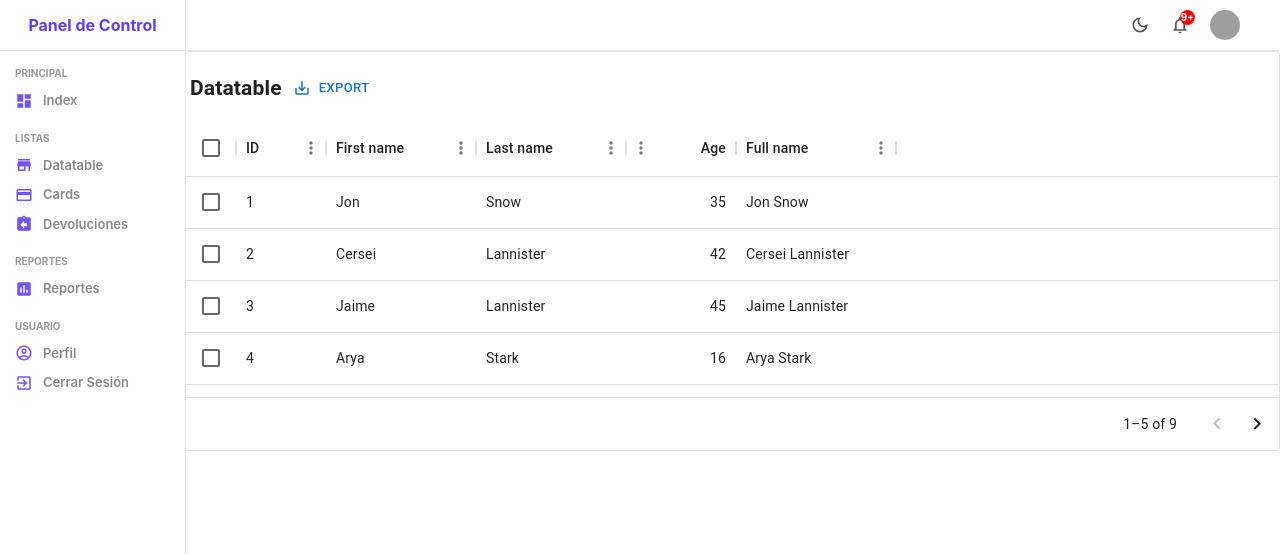
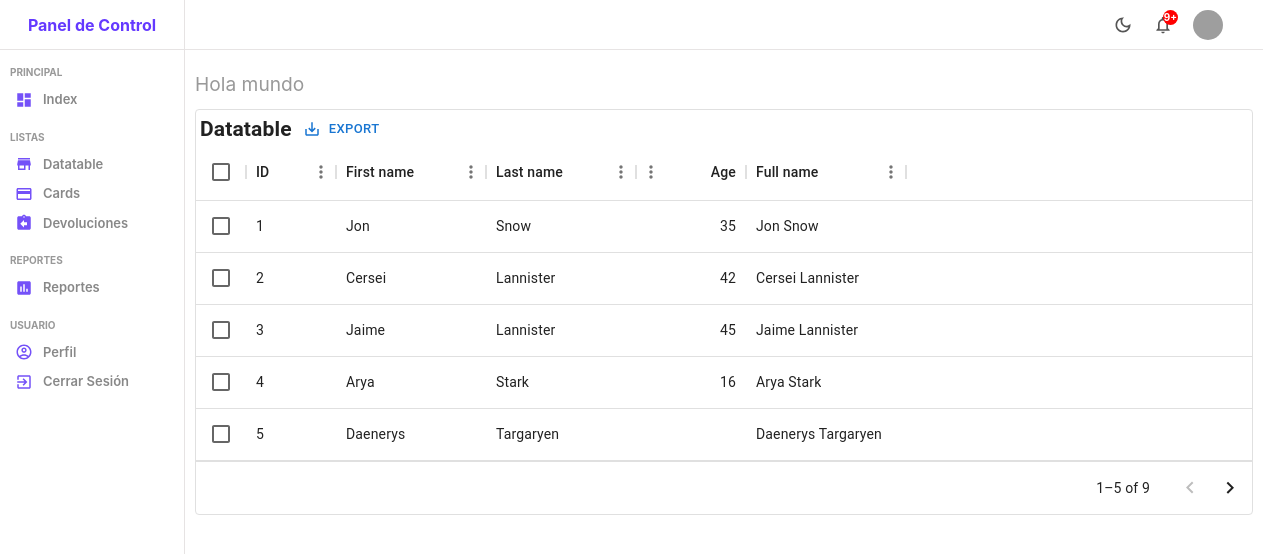
Before and after one commit to alejandrojosue/myTemplates, a React (Vite) app: page /#/datatable in a window 1280 px wide. Shown: the top 554 px of the page. Built offline with nearby package versions, Linux system fonts and the light colour scheme; grey boxes are pictures that could not be loaded.

Commit message:
layout modificado

```diff
--- a/src/App.css
+++ b/src/App.css
@@ -1,7 +1,11 @@
+* {
+  margin: 0;
+  padding: 0;
+  box-sizing: border-box;
+}
+
 #root {
   max-width: 1280px;
-  margin: 0;
-  padding: 0;
   text-align: center;
 }
 
--- a/src/components/datatable/Datatable.jsx
+++ b/src/components/datatable/Datatable.jsx
@@ -1,7 +1,7 @@
 import * as React from 'react';
 import Box from '@mui/material/Box';
 import { DataGrid, GridToolbarContainer, GridToolbarExport } from '@mui/x-data-grid';
-
+import './datatable.scss'
 const columns = [
   { field: 'id', headerName: 'ID', width: 90 },
   {
@@ -66,7 +66,7 @@ function CustomToolbar() {
 
 export default function Datatable() {
   return (
-    <Box sx={{ height: 400, width: '100%' }}>
+    <div className='container'>
       <DataGrid
         rows={rows}
         columns={columns}
@@ -82,6 +82,6 @@ export default function Datatable() {
         checkboxSelection
         disableRowSelectionOnClick
       />
-    </Box>
+    </div>
   );
 }
--- a/src/components/datatable/datatable.scss
+++ b/src/components/datatable/datatable.scss
@@ -0,0 +1,5 @@
+.container {
+    display: flex;
+    justify-content: start;
+    flex-wrap: wrap;
+}
--- a/src/components/navbar/navbar.scss
+++ b/src/components/navbar/navbar.scss
@@ -5,7 +5,8 @@
     align-items: center;
     font-size: 14px;
     color: #555;
-    width: 100%;
+    min-width: calc(100vw - 202px);
+    max-width: calc(100vw - 185px);
 
     .wrapper {
         width: 100%;
--- a/src/components/sidebar/sidebar.scss
+++ b/src/components/sidebar/sidebar.scss
@@ -1,11 +1,8 @@
 .sidebar {
-    flex: 1;
     border-right: 0.5px solid rgb(230, 227, 227);
-    min-height: 100vh;
-    max-height: 100vh;
     min-width: 185px;
     max-width: 185px;
-    position: fixed;
+    height: 100vh;
 
     .top {
         display: flex;
@@ -35,7 +32,6 @@
                 color: #999;
                 margin-top: 15px;
                 text-align: left;
-                margin-left: 5px;
                 margin-bottom: 5px;
             }
 
--- a/src/layout/Layout.jsx
+++ b/src/layout/Layout.jsx
@@ -14,6 +14,9 @@ const Layout = ({ window, content, title }) => {
             <div className="parent">
                 <Navbar />
                 <div className="content">
+                    <p className="title">
+                        {title}
+                    </p>
                     {content}
                 </div>
             </div>
--- a/src/layout/Layout.scss
+++ b/src/layout/Layout.scss
@@ -1,20 +1,23 @@
-$sidebar-width: 185px;
+// $sidebar-width: 185px;
 
 .layout {
-    min-width: 100vw;
-    min-height: 100vh;
     display: flex;
 
     .parent {
-        min-width: calc(100% - $sidebar-width);
-        height: 100%;
-        margin-left: $sidebar-width;
+        width: 100%;
+        display: flex;
+        flex-direction: column;
 
         .content {
-            width: 100%;
-            max-width: 100%;
-            height: 100%;
-            max-height: 100%;
+            padding: 10px;
+            text-align: left;
+
+            .title {
+                margin: 10px 0px;
+                color: #999;
+                font-size: 1.2rem;
+                font-variant: small-caps;
+            }
         }
     }
 }
```
